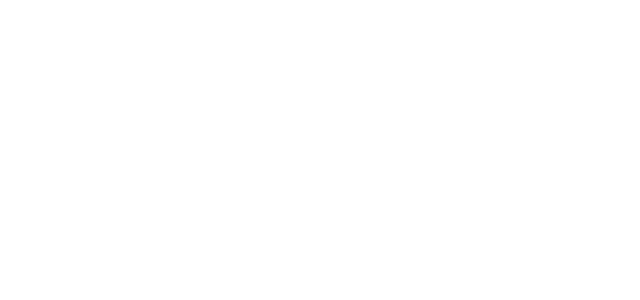
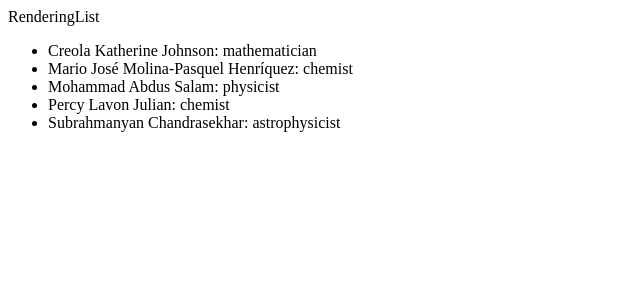
Before and after one commit to autsav/react_project, a React (Create React App) app in the folder my-app/: page /renderingList in a window 1280 px wide. Before the commit this address had no page. Shown: the top 300 px of the page, without its empty margins (0-640 px from the left). Built offline with nearby package versions, Linux system fonts and the light colour scheme.

Commit message:
List rendering

```diff
--- a/my-app/src/App.js
+++ b/my-app/src/App.js
@@ -6,6 +6,7 @@ import Contact from "./components/Contact";
 import  ConditionalRendering  from './components/ConditionalRendering'
 import PackingList from "./components/PackingList";
 import DrinkList from "./components/DrinkList";
+import RenderingList from "./components/RenderingList";
 
 export default function App(){
   return(
@@ -18,6 +19,7 @@ export default function App(){
           <Route path='/conditionalRendering' element={<ConditionalRendering />}  />
           <Route path='/packingList' element={<PackingList />}  />
           <Route path='/drinkList' element={<DrinkList />}  />
+          <Route path='/renderingList' element={<RenderingList />}  />
           </Routes>
     </Router>
 
--- a/my-app/src/components/Home.js
+++ b/my-app/src/components/Home.js
@@ -18,6 +18,8 @@ function Home() {
     <Link to="/packingList">PackingList</Link>
     <br></br>
     <Link to="/drinkList">DrinkList</Link>
+    <br></br>
+    <Link to="/renderingList">Rendering List</Link>
 
 
   </div>
--- /dev/null
+++ b/my-app/src/components/RenderingList.js
@@ -0,0 +1,29 @@
+import React from 'react'
+
+const people = [
+    'Creola Katherine Johnson: mathematician',
+    'Mario José Molina-Pasquel Henríquez: chemist',
+    'Mohammad Abdus Salam: physicist',
+    'Percy Lavon Julian: chemist',
+    'Subrahmanyan Chandrasekhar: astrophysicist'
+  ];
+ function List() {
+    const ListItem = people.map(person =>
+        <li>{person}</li>
+    );
+    return(<ul>{ListItem}</ul>
+    )
+ }
+
+function RenderingList() {
+
+  return (
+    <>
+        <div>RenderingList</div>
+        <List />
+    </>
+
+  )
+}
+
+export default RenderingList
```
